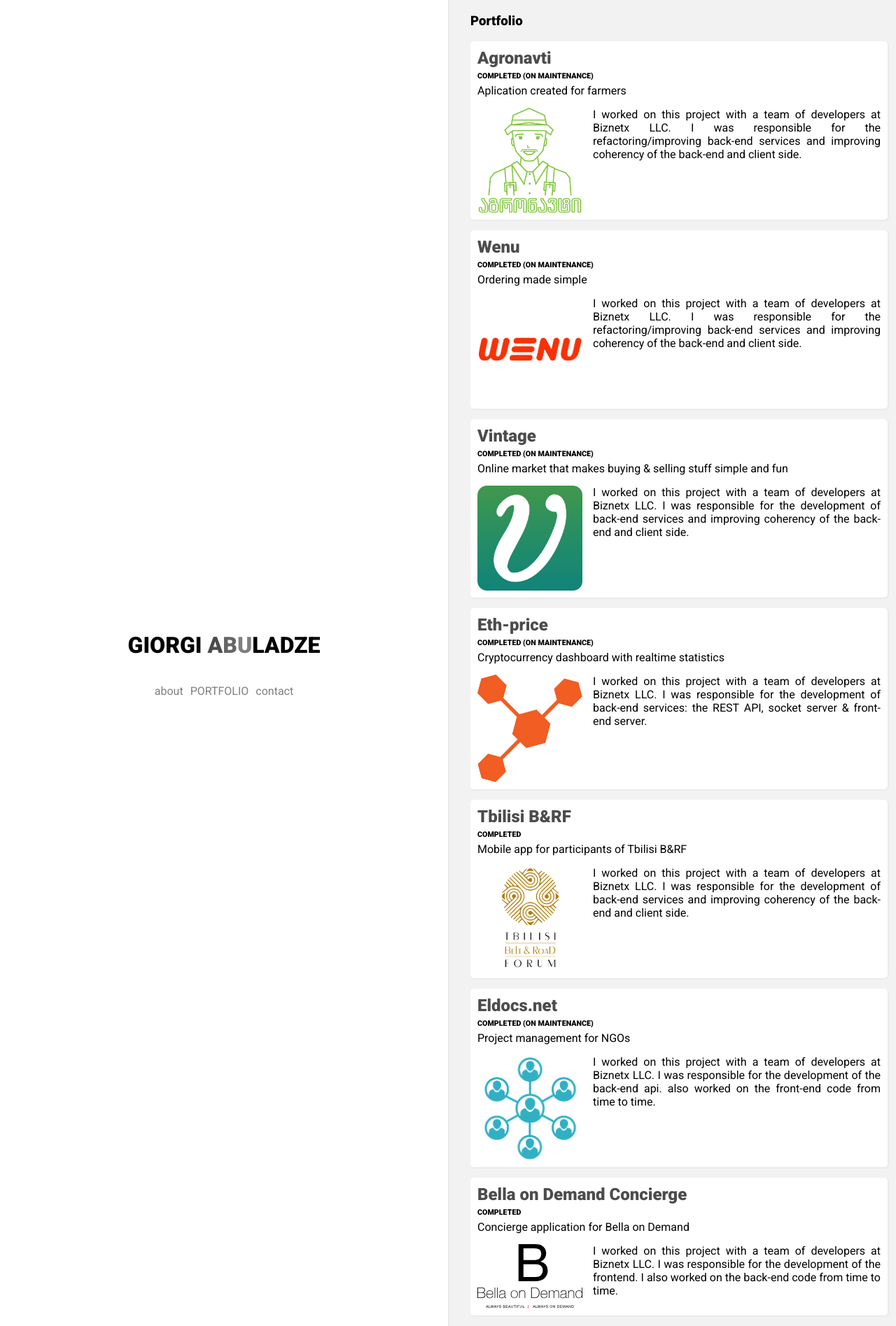
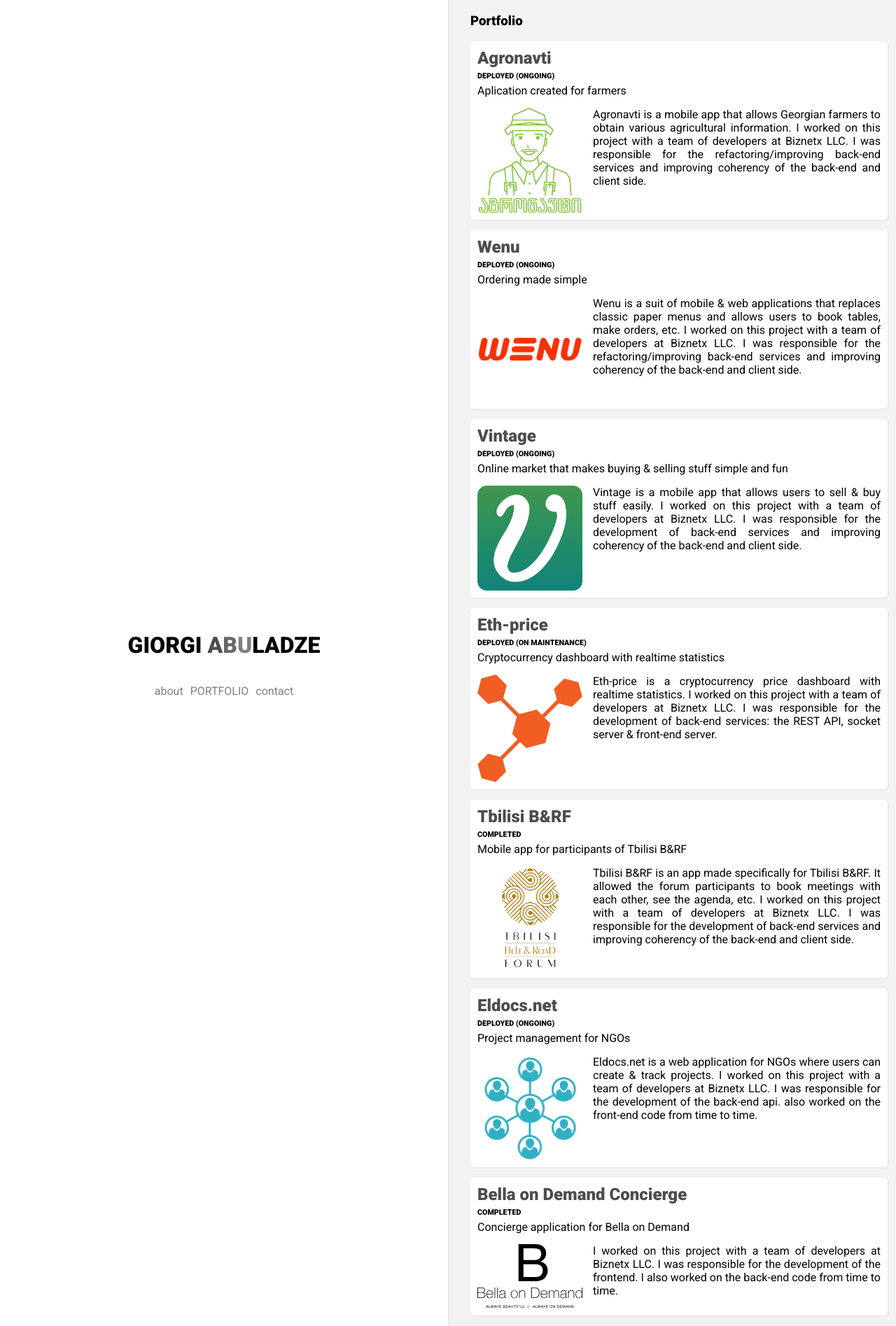
Before and after one commit to gabuladze/gabuladze.github.io, a Jekyll site: the page built from portfolio.html, in a window 1280 px wide. Shown: the whole page at 70% size. Built offline with Jekyll 4.4.1, drawn with Linux system fonts in a browser that asks for light colours.

Commit message:
Updated project descriptions

```diff
--- a/_data/projects.json
+++ b/_data/projects.json
@@ -4,39 +4,39 @@
     "url": "https://play.google.com/store/apps/details?id=ge.org.gfa.gfa",
     "thumbnail": "/assets/img/agronavti-thumb.png",
     "subtitle": "Aplication created for farmers",
-    "description": "I worked on this project with a team of developers at Biznetx LLC. I was responsible for the refactoring/improving back-end services and improving coherency of the back-end and client side.",
-    "status": "COMPLETED (ON MAINTENANCE)"
+    "description": "Agronavti is a mobile app that allows Georgian farmers to obtain various agricultural information. I worked on this project with a team of developers at Biznetx LLC. I was responsible for the refactoring/improving back-end services and improving coherency of the back-end and client side.",
+    "status": "DEPLOYED (ONGOING)"
   },
   {
     "title": "Wenu",
     "url": "https://wenu.io",
     "thumbnail": "/assets/img/wenu-thumb.png",
     "subtitle": "Ordering made simple",
-    "description": "I worked on this project with a team of developers at Biznetx LLC. I was responsible for the refactoring/improving back-end services and improving coherency of the back-end and client side.",
-    "status": "COMPLETED (ON MAINTENANCE)"
+    "description": "Wenu is a suit of mobile & web applications that replaces classic paper menus and allows users to book tables, make orders, etc. I worked on this project with a team of developers at Biznetx LLC. I was responsible for the refactoring/improving back-end services and improving coherency of the back-end and client side.",
+    "status": "DEPLOYED (ONGOING)"
   },
   {
     "title": "Vintage",
     "url": "https://evintage.io",
     "thumbnail": "/assets/img/vintage-thumb.png",
     "subtitle": "Online market that makes buying & selling stuff simple and fun",
-    "description": "I worked on this project with a team of developers at Biznetx LLC. I was responsible for the development of back-end services and improving coherency of the back-end and client side.",
-    "status": "COMPLETED (ON MAINTENANCE)"
+    "description": "Vintage is a mobile app that allows users to sell & buy stuff easily. I worked on this project with a team of developers at Biznetx LLC. I was responsible for the development of back-end services and improving coherency of the back-end and client side.",
+    "status": "DEPLOYED (ONGOING)"
   },
   {
     "title": "Eth-price",
     "url": "https://eth-price.com",
     "thumbnail": "/assets/img/eth-price-thumb.png",
     "subtitle": "Cryptocurrency dashboard with realtime statistics",
-    "description": "I worked on this project with a team of developers at Biznetx LLC. I was responsible for the development of back-end services: the REST API, socket server & front-end server.",
-    "status": "COMPLETED (ON MAINTENANCE)"
+    "description": "Eth-price is a cryptocurrency price dashboard with realtime statistics. I worked on this project with a team of developers at Biznetx LLC. I was responsible for the development of back-end services: the REST API, socket server & front-end server.",
+    "status": "DEPLOYED (ON MAINTENANCE)"
   },
   {
     "title": "Tbilisi B&RF",
     "url": "https://play.google.com/store/apps/details?id=com.tbrf",
     "thumbnail": "/assets/img/tbilisibrf-thumb.png",
     "subtitle": "Mobile app for participants of Tbilisi B&RF",
-    "description": "I worked on this project with a team of developers at Biznetx LLC. I was responsible for the development of back-end services and improving coherency of the back-end and client side.",
+    "description": "Tbilisi B&RF is an app made specifically for Tbilisi B&RF. It allowed the forum participants to book meetings with each other, see the agenda, etc. I worked on this project with a team of developers at Biznetx LLC. I was responsible for the development of back-end services and improving coherency of the back-end and client side.",
     "status": "COMPLETED"
   },
   {
@@ -44,8 +44,8 @@
     "url": "https://eldocs.net",
     "thumbnail": "/assets/img/eldocs-thumb.png",
     "subtitle": "Project management for NGOs",
-    "description": "I worked on this project with a team of developers at Biznetx LLC. I was responsible for the development of the back-end api. also worked on the front-end code from time to time.",
-    "status": "COMPLETED (ON MAINTENANCE)"
+    "description": "Eldocs.net is a web application for NGOs where users can create & track projects. I worked on this project with a team of developers at Biznetx LLC. I was responsible for the development of the back-end api. also worked on the front-end code from time to time.",
+    "status": "DEPLOYED (ONGOING)"
   },
   {
     "title": "Bella on Demand Concierge",
```
